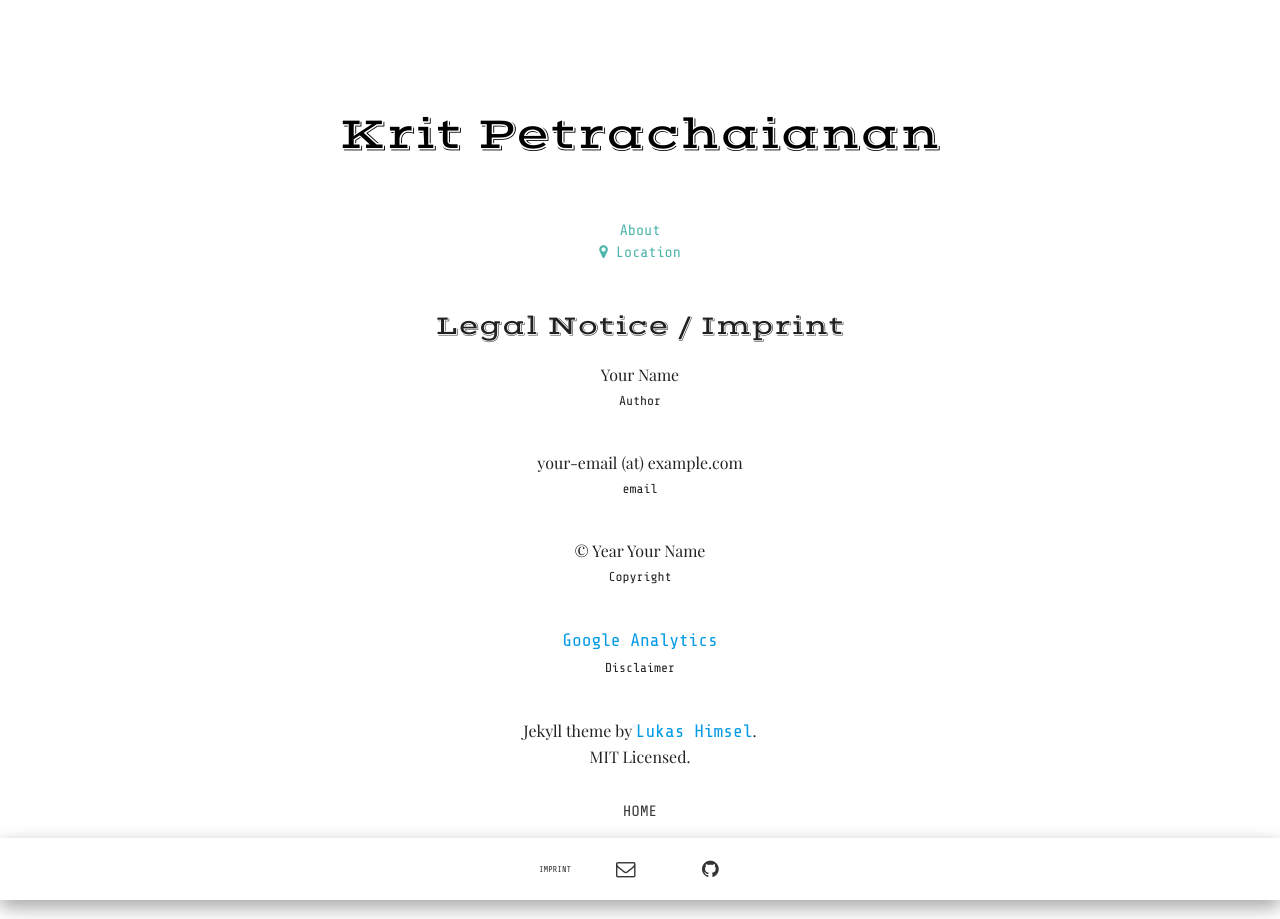
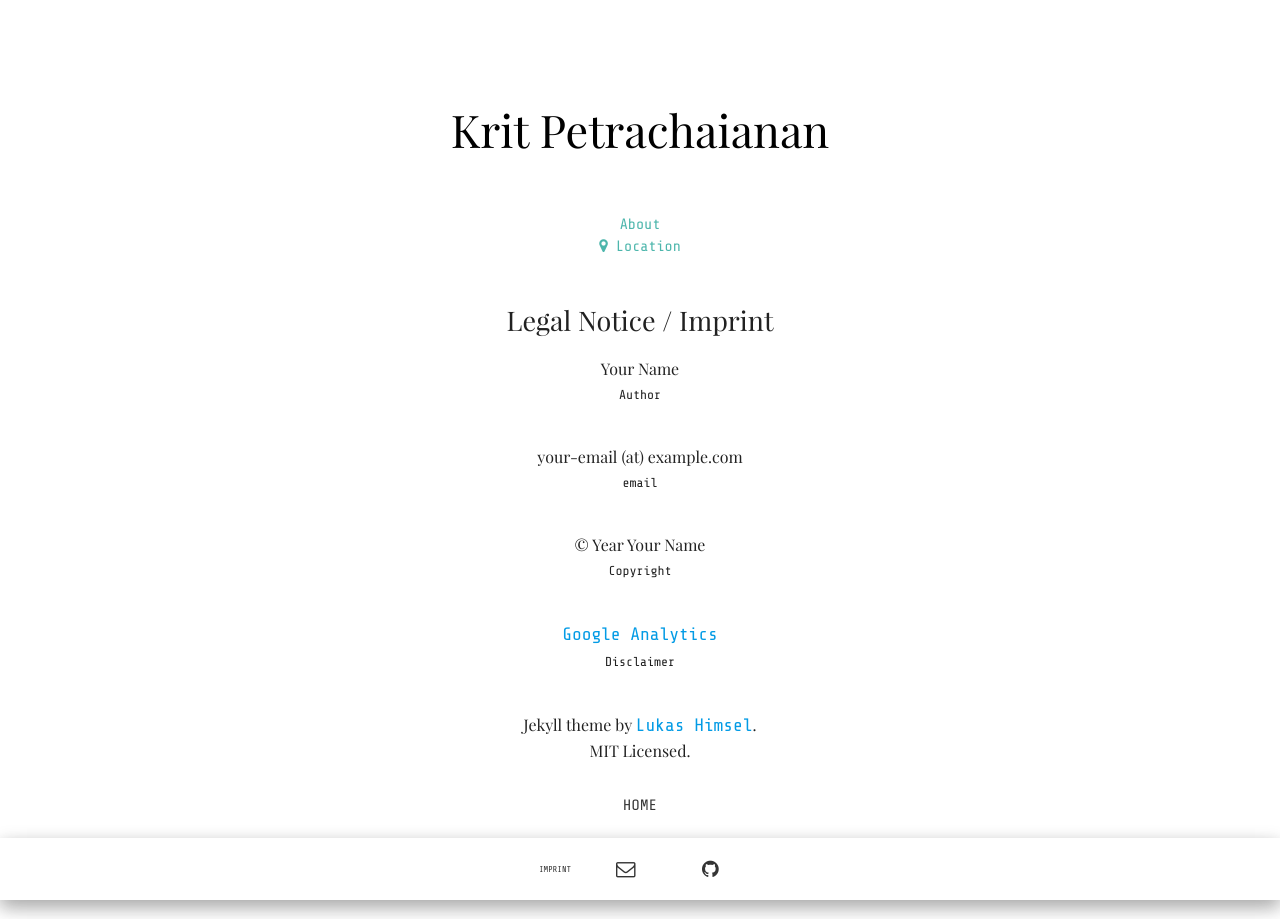
Before and after one commit to kritpetra/kritpetra.github.io, a Jekyll site: the page built from imprint.html, in a window 1280 px wide. Built offline with Jekyll 4.4.1, drawn with Linux system fonts in a browser that asks for light colours; some web fonts are replaced.

Commit message:
Changed fonts

```diff
--- a/_config.yml
+++ b/_config.yml
@@ -3,9 +3,9 @@ description: "Description"
 about: "About"
 location: "Location"
 email: krit.petra@gmail.com
-baseurl: "/kritpetra.github.io"
+baseurl: "/"
 
-url: "https://kritpetra.github.io" # replace by your site's url
+#url: "https://kritpetra.github.io" # replace by your site's url
 twitter_username:
 github_username:  kritpetra
 author: "Krit Petrachaianan"
--- a/styles/main.css
+++ b/styles/main.css
@@ -130,7 +130,7 @@ a{
     margin-top: 45px;
 }
 .my-name{
-    font-family: 'Vast Shadow', cursive;
+    font-family: 'Playfair Display', cursive;
     font-size: 45px;
     color: black;
 }
@@ -141,7 +141,7 @@ a{
     color: black;
 }
 .my-heading{
-    font-family: 'Vast Shadow', cursive;
+    font-family: 'Playfair Display', cursive;
     font-size: 37px;
     margin-top: 70px;
 }
@@ -149,7 +149,7 @@ a{
     font-size: 33px;
 }
 .my-mini-heading{
-    font-family: 'Vast Shadow', cursive;
+    font-family: 'Playfair Display', cursive;
     font-weight: normal;
     font-size: 27px;
 }
```
